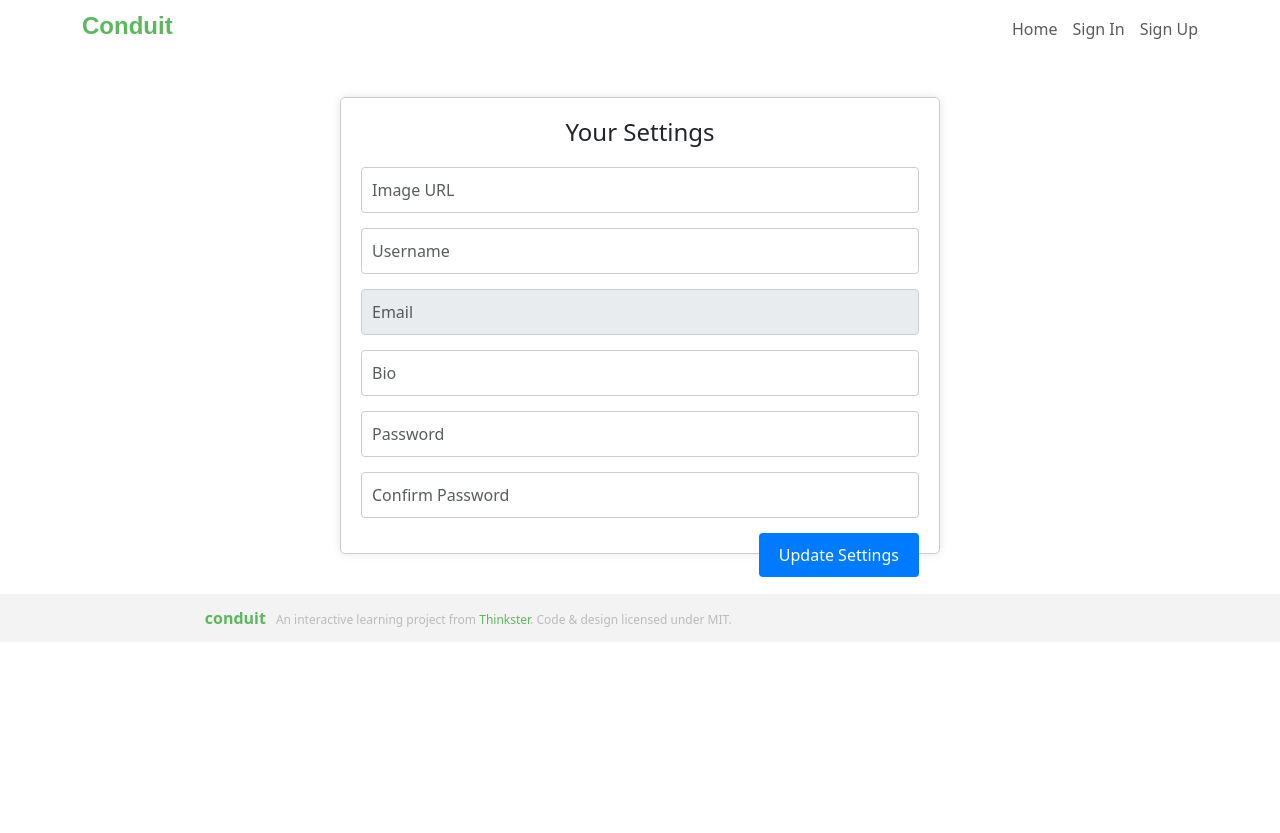
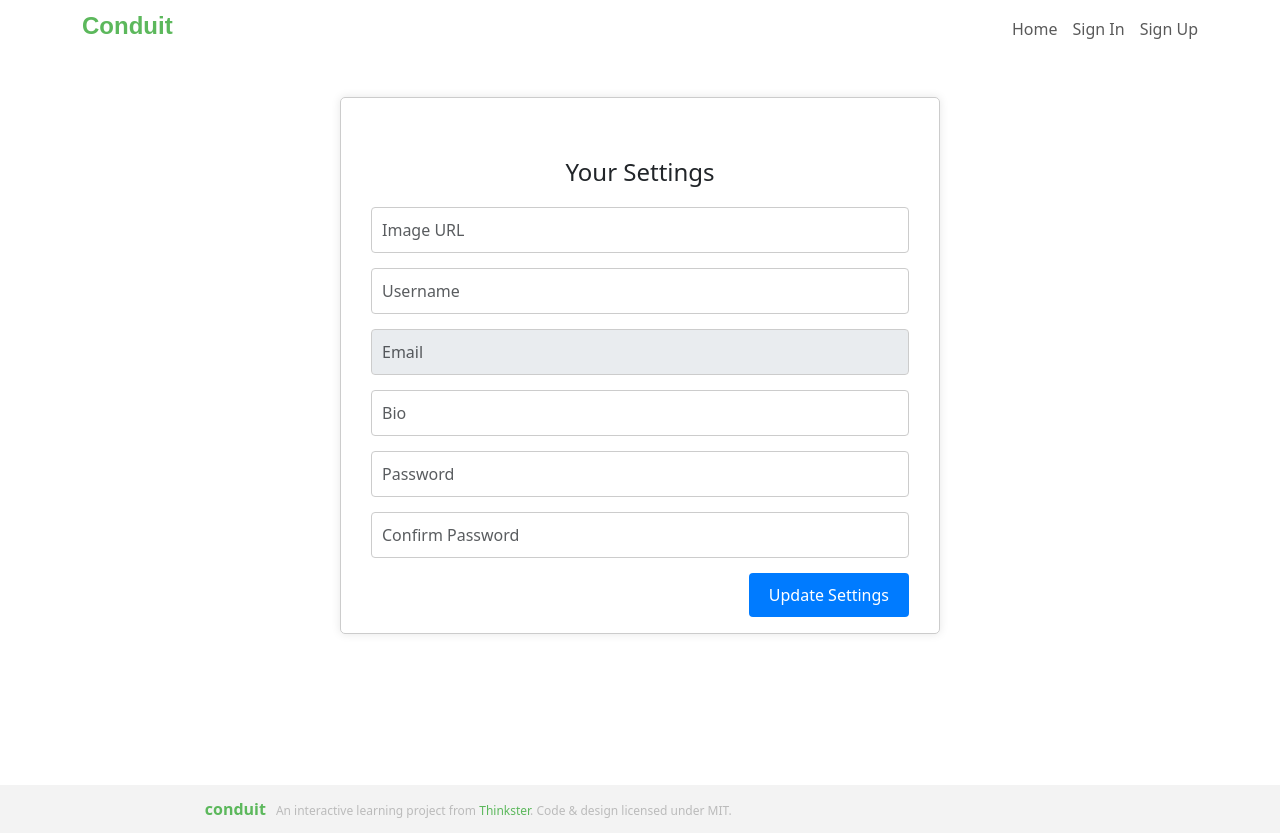
Before and after one commit to khieuthank/CPL_Team1, a React (Create React App) app in the folder my-app/: page /settings in a window 1280 px wide. Before the commit the page ends 800 px from the top, so only its background shows below. Built offline with nearby package versions, Linux system fonts and the light colour scheme; the HTML template or start-up script is replaced by a standard one.

Commit message:
Css settings

```diff
--- a/my-app/src/components/profile/Settings.jsx
+++ b/my-app/src/components/profile/Settings.jsx
@@ -78,7 +78,7 @@ const Settings = () => {
     };
 
     return (
-        <div >
+        <div className='container-all-settings'>
             <div className='container-settings'>
                 <div><h1>Your Settings</h1></div>
                 <div>
--- a/my-app/src/components/profile/setting.css
+++ b/my-app/src/components/profile/setting.css
@@ -1,11 +1,13 @@
 /* setting.css */
-
+.container-all-settings {
+    height: 86vh;
+}
 
 
 .container-settings {
     max-width: 600px;
     margin: 40px auto;
-    padding: 20px;
+    padding: 60px 30px;
     border: 1px solid #ccc;
     border-radius: 5px;
     box-shadow: 0px 0px 10px rgba(0, 0, 0, 0.1);
```
